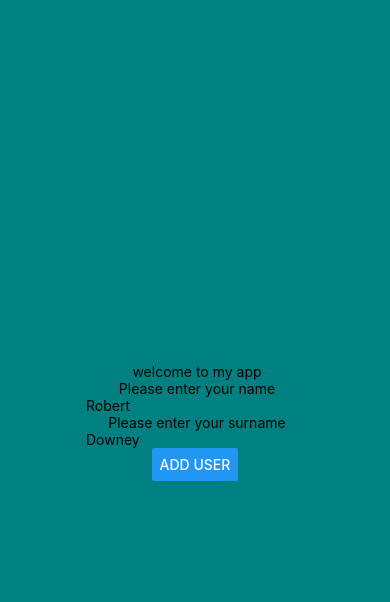
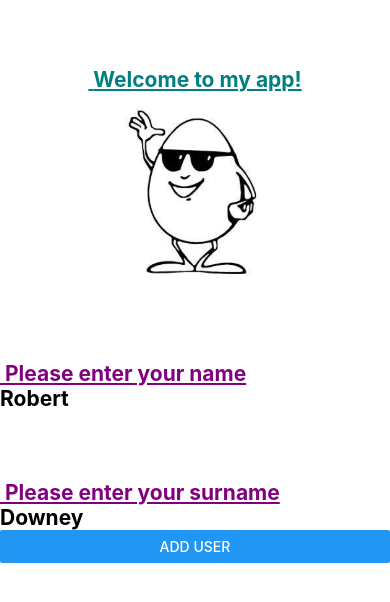
Before and after one commit to Uhameed78/First_App, a React Native app in the folder first-app/: screen / in a window 390 px wide. Shown: the top 602 px of the page. Built offline with nearby package versions, Linux system fonts and the light colour scheme.

Commit message:
littlefella was added

```diff
--- a/first-app/App.tsx
+++ b/first-app/App.tsx
@@ -1,28 +1,68 @@
 import { StatusBar } from 'expo-status-bar';
-import { StyleSheet, Text, View, TextInput, Button } from 'react-native';
+import { StyleSheet, Text, View, TextInput, Button, Image, } from 'react-native';
 
 
 export default function App() {
   return (
-    <View style={styles.container}>
-      <Text> welcome to my app</Text>
-      <Text> Please enter your name</Text>
-      <TextInput placeholder="Robert" />
-      <Text> Please enter your surname</Text>
-      <TextInput placeholder="Downey" />
+    <View>
+      <Text style={styles.welcomeTxt}> Welcome to my app!</Text>
+      <Image style={styles.logo} source={require('./images/littleFella.png')}/>
+
+<View></View>
+
+      <Text style={styles.headingTxt}> Please enter your name</Text>
+
+      <TextInput style={styles.inputTxt}  placeholder="Robert" />
+
+      <Text style={styles.headingTxt}> Please enter your surname</Text>
+
+      <TextInput style={styles.inputTxt} placeholder="Downey" />
+
 
 <Button title = "Add user" />
-
       <StatusBar style="auto" />
     </View>
   );
 }
 
 const styles = StyleSheet.create({
-  container: {
-    flex: 6,
-    backgroundColor: '#008080',
-    alignItems: 'center',
+  welcomeTxt: {
+    paddingTop: 67,
+    color: 'teal',
+    fontWeight: 'bold',
+    fontSize: 21,
+    textAlign: 'center',
+    textDecorationLine: 'underline',
+
+  },
+  headingTxt: {
+    paddingTop: 69,
+    color: 'purple',
+    fontSize: 21,
+    fontWeight: 'bold',
+    textAlign: 'auto',
+    textDecorationLine: 'underline',
+  },
+  logo: {
+    width: 200,
+    height: 200,
+    alignSelf: 'center',
+    paddingTop: 67,
     justifyContent: 'center',
   },
+  inputTxt: {
+    color: 'black',
+    fontSize: 21,
+    fontWeight: 'bold',
+    textAlign: 'auto',
+
+
+  },
+  inputFlex: {
+    flexDirection: 'row',
+    marginTop:20
+
+  }
+
+
 });
```
Also changed, not shown: first-app/images/littleFella.png (added).
